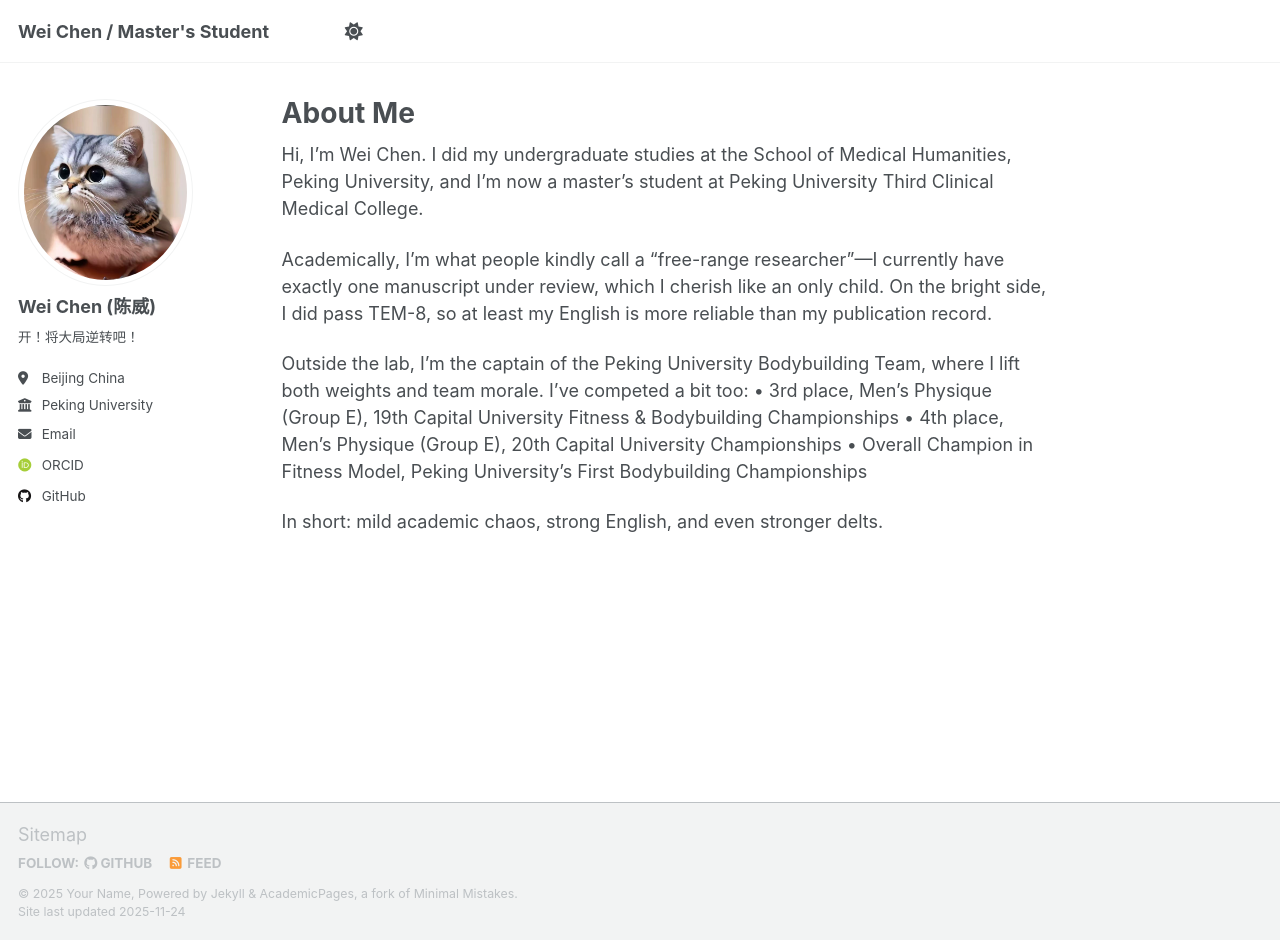
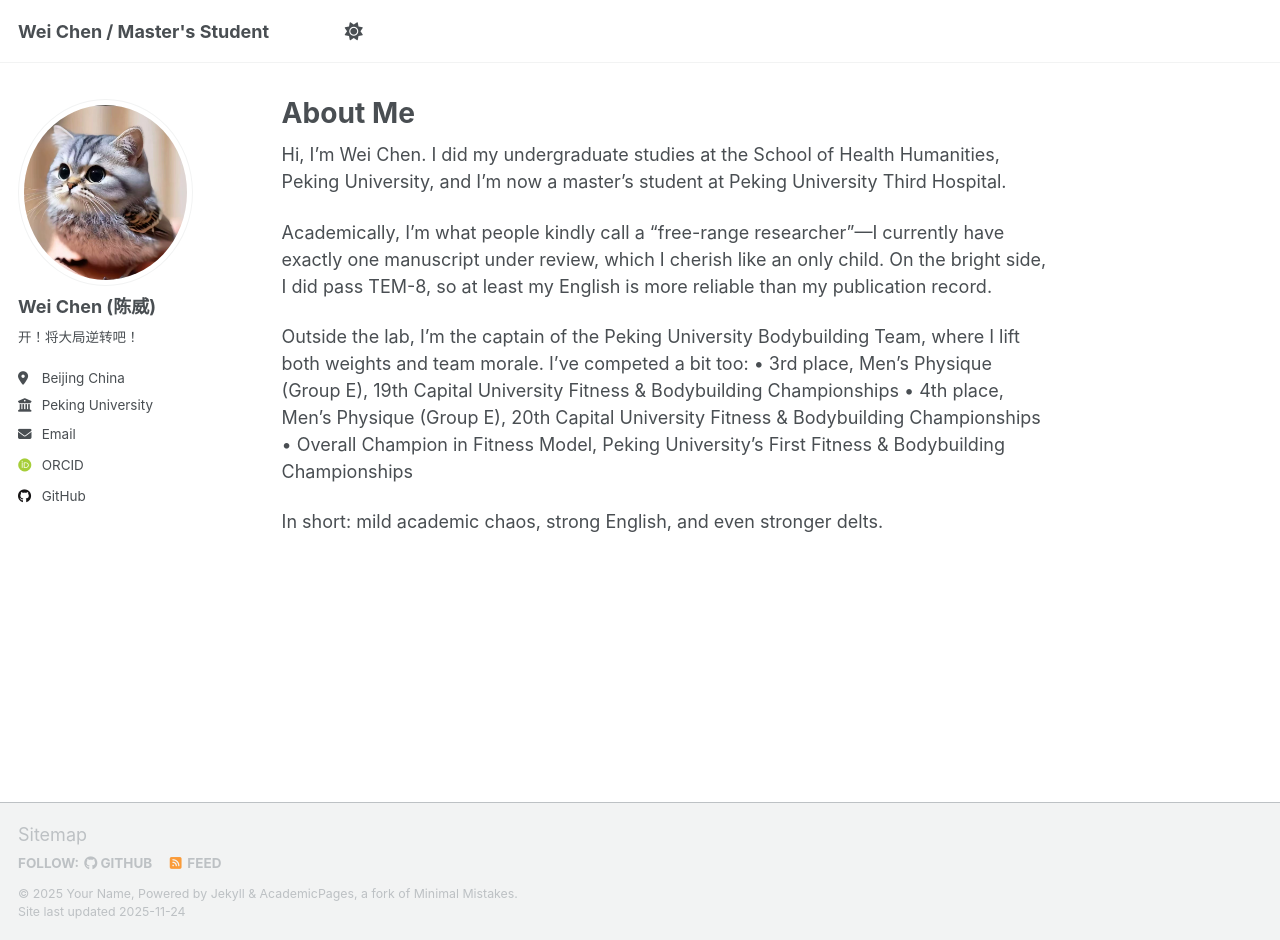
Before and after one commit to ChaoWeiorz/ChaoWeiorz.github.io, a Jekyll site: the page built from _pages/about.md, in a window 1280 px wide and 940 px high. Built offline with Jekyll 4.4.1, drawn with Linux system fonts in a browser that asks for light colours; some web fonts are replaced; a script that is not in the unit is left out.

Commit message:
Update about.md

```diff
--- a/_pages/about.md
+++ b/_pages/about.md
@@ -7,13 +7,13 @@ redirect_from:
   - /about.html
 ---
 
-Hi, I’m Wei Chen. I did my undergraduate studies at the School of Medical Humanities, Peking University, and I’m now a master’s student at Peking University Third Clinical Medical College.
+Hi, I’m Wei Chen. I did my undergraduate studies at the School of Health Humanities, Peking University, and I’m now a master’s student at Peking University Third Hospital.
 
 Academically, I’m what people kindly call a “free-range researcher”—I currently have exactly one manuscript under review, which I cherish like an only child. On the bright side, I did pass TEM-8, so at least my English is more reliable than my publication record.
 
 Outside the lab, I’m the captain of the Peking University Bodybuilding Team, where I lift both weights and team morale. I’ve competed a bit too:
 	•	3rd place, Men’s Physique (Group E), 19th Capital University Fitness & Bodybuilding Championships
-	•	4th place, Men’s Physique (Group E), 20th Capital University Championships
-	•	Overall Champion in Fitness Model, Peking University’s First Bodybuilding Championships
+	•	4th place, Men’s Physique (Group E), 20th Capital University Fitness & Bodybuilding Championships
+	•	Overall Champion in Fitness Model, Peking University’s First Fitness & Bodybuilding Championships
 
 In short: mild academic chaos, strong English, and even stronger delts.
```
